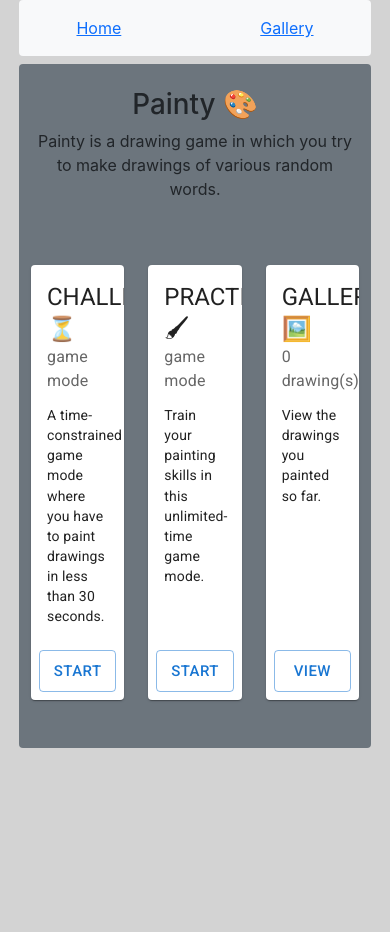
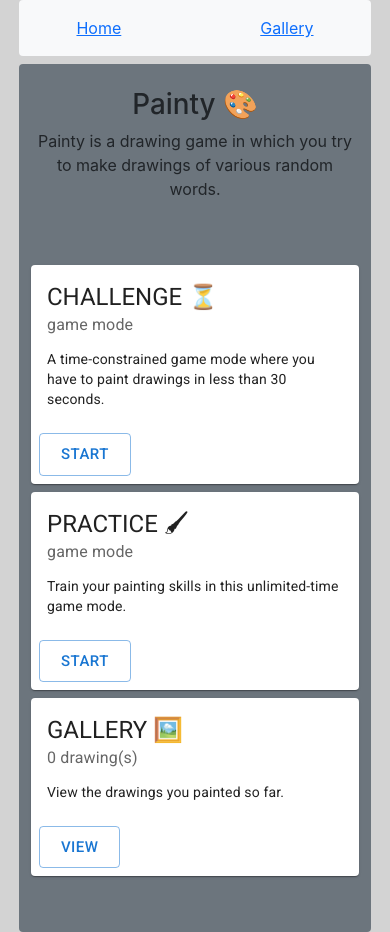
Before and after one commit to SilviuIordache/Painty, a React (Create React App) app: page / in a window 390 px wide. Before the commit the page ends 844 px from the top, so only its background shows below. Built offline with nearby package versions, Linux system fonts and the light colour scheme; a web font is replaced by a local one.

Commit message:
Fix mobile

```diff
--- a/src/components/MainMenu/MainMenu.js
+++ b/src/components/MainMenu/MainMenu.js
@@ -22,7 +22,7 @@
       </div>
       <div className="container">
         <div className="row">
-          <div className="col-4">
+          <div className="col-12 col-lg-4 mb-2">
             <BasicCard
               title={"CHALLENGE ⏳"}
               subTitle={"game mode"}
@@ -31,7 +31,7 @@
               buttonText={"START"}
             />
           </div>
-          <div className="col-4">
+          <div className="col-12 col-lg-4 mb-2">
             <BasicCard
               title={"PRACTICE 🖌"}
               subTitle={"game mode"}
@@ -40,7 +40,7 @@
               buttonText={"START"}
             />
           </div>
-          <div className="col-4">
+          <div className="col-12 col-lg-4 mb-2">
             <BasicCard
               title={"GALLERY 🖼️"}
               subTitle={getDrawingsNumber() + ' drawing(s)'}
```
